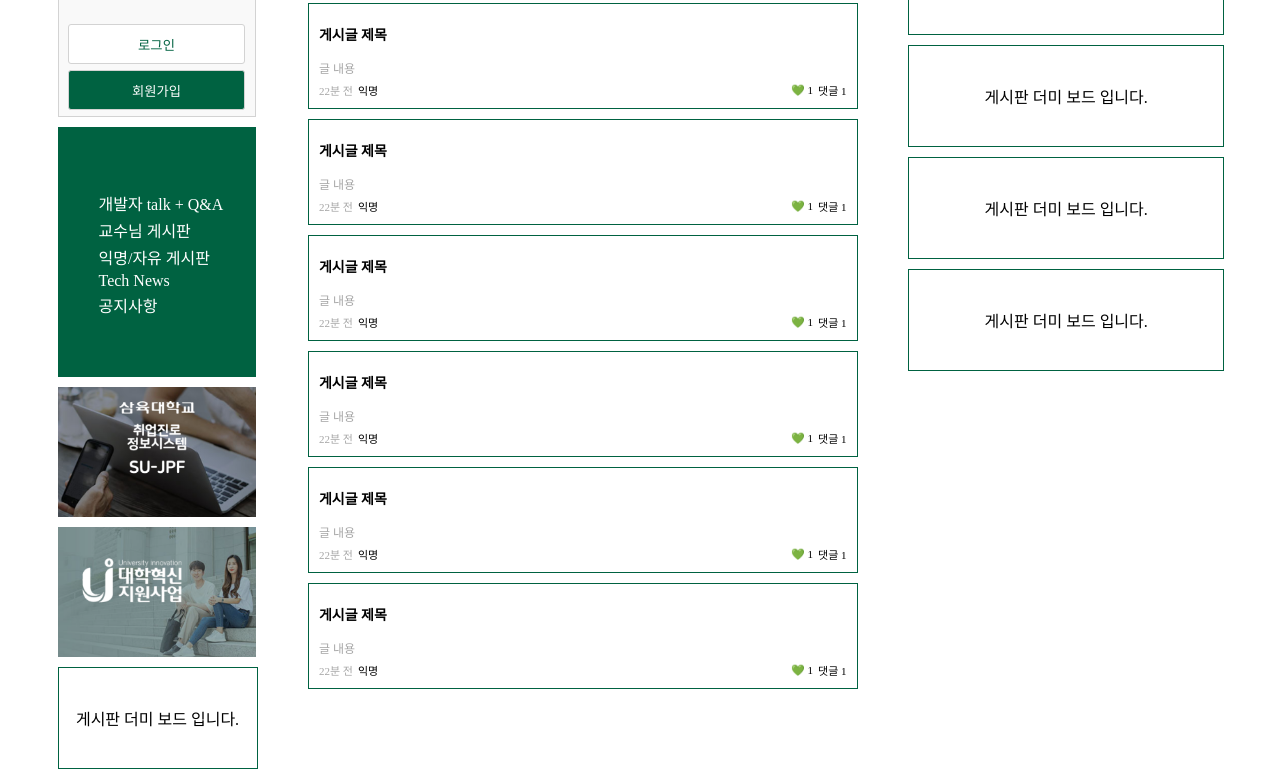
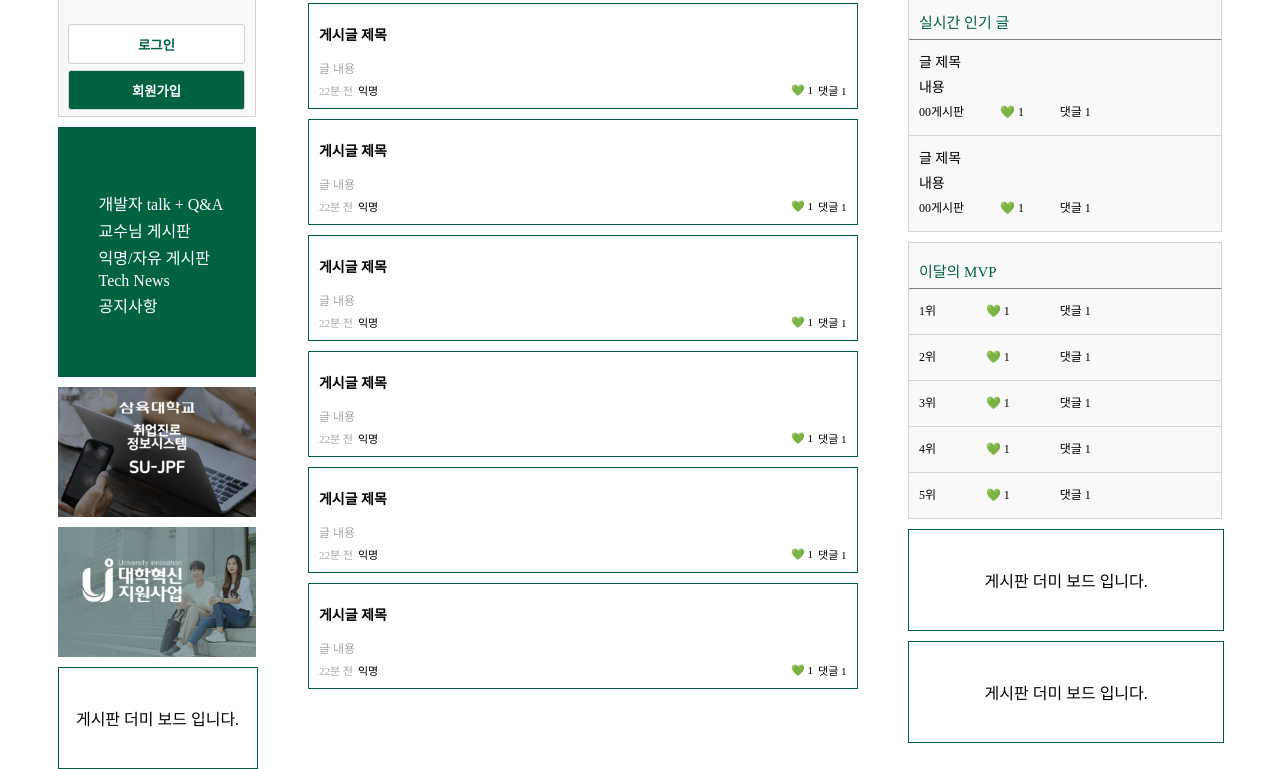
Before and after one commit to XM-Rus/SYDSC-Client, a plain HTML site: page board.html in a window 1280 px wide. Shown: the part 165-934 px from the top of the page. Drawn offline with Linux system fonts and the light colour scheme.

Commit message:
게시판 상세 오른쪽 배너 추가

```diff
--- a/board.html
+++ b/board.html
@@ -9,6 +9,7 @@
     <meta name="description" content="삼육대학교 학생들을 위한 개발자 커뮤니티 입니다" />
     <meta name="keywords" content="삼육대학교, 삼육대 컴공, 삼육대학교 컴퓨터공학과, 삼육대 개발자커뮤니티, 삼육대 지능정보," />
     <link rel="stylesheet" type="text/css" href="./board.css">
+    <link rel="stylesheet" type="text/css" href="./index.css">
 </head>
 
 <body>
@@ -53,7 +54,7 @@
                     <h1>개발자 talk talk</h1>
                 </div>
                 <div class="board-detail-list">
-                    <div class="mx-10" >
+                    <div class="mx-10">
                         <h2>게시글 제목</h2>
                         <p>글 내용</p>
                         <div>
@@ -69,7 +70,7 @@
                     </div>
                 </div>
                 <div class="board-detail-list">
-                    <div class="mx-10" >
+                    <div class="mx-10">
                         <h2>게시글 제목</h2>
                         <p>글 내용</p>
                         <div>
@@ -85,7 +86,7 @@
                     </div>
                 </div>
                 <div class="board-detail-list">
-                    <div class="mx-10" >
+                    <div class="mx-10">
                         <h2>게시글 제목</h2>
                         <p>글 내용</p>
                         <div>
@@ -101,7 +102,7 @@
                     </div>
                 </div>
                 <div class="board-detail-list">
-                    <div class="mx-10" >
+                    <div class="mx-10">
                         <h2>게시글 제목</h2>
                         <p>글 내용</p>
                         <div>
@@ -117,7 +118,7 @@
                     </div>
                 </div>
                 <div class="board-detail-list">
-                    <div class="mx-10" >
+                    <div class="mx-10">
                         <h2>게시글 제목</h2>
                         <p>글 내용</p>
                         <div>
@@ -133,7 +134,7 @@
                     </div>
                 </div>
                 <div class="board-detail-list">
-                    <div class="mx-10" >
+                    <div class="mx-10">
                         <h2>게시글 제목</h2>
                         <p>글 내용</p>
                         <div>
@@ -150,11 +151,71 @@
                 </div>
             </div>
             <div class="contents-board-right">
-                <div class="contents-dummy">
-                    게시판 더미 보드 입니다.
+                <div class="contents-board-right-search">
+                    <input placeholder="검색어를 입력하세요.">
+                    <button id="modal_open_btn" type="button" class="right-serach-btn">검색</button>
                 </div>
-                <div class="contents-dummy">
-                    게시판 더미 보드 입니다.
+                <div class="contents-right-wrap">
+                    <div>
+                        <dt><a>실시간 인기 글</a></dt>
+                        <dd><a>글 제목</a>
+                            <a>내용</a>
+                            <ul>
+                                <li>00게시판</li>
+                                <li>💚 1</li>
+                                <li>댓글 1</li>
+                            </ul>
+                        </dd>
+                        <dd><a>글 제목</a>
+                            <a>내용</a>
+                            <ul>
+                                <li>00게시판</li>
+                                <li>💚 1</li>
+                                <li>댓글 1</li>
+                            </ul>
+                        </dd>
+                    </div>
+                </div>
+                <div class="contents-right-wrap">
+                    <div>
+                        <dt><a>이달의 MVP</a></dt>
+                        <dd>
+                            <ul>
+                                <li>1위</li>
+                                <li>💚 1</li>
+                                <li>댓글 1</li>
+                            </ul>
+                        </dd>
+                        <dd>
+                            <ul>
+                                <li>2위</li>
+                                <li>💚 1</li>
+                                <li>댓글 1</li>
+                            </ul>
+                        </dd>
+                        <dd>
+                            <ul>
+                                <li>3위</li>
+                                <li>💚 1</li>
+                                <li>댓글 1</li>
+                            </ul>
+                        </dd>
+                        <dd>
+                            <ul>
+                                <li>4위</li>
+                                <li>💚 1</li>
+                                <li>댓글 1</li>
+                            </ul>
+                        </dd>
+                        <dd>
+                            <ul>
+                                <li>5위</li>
+                                <li>💚 1</li>
+                                <li>댓글 1</li>
+                            </ul>
+                        </dd>
+
+                    </div>
                 </div>
                 <div class="contents-dummy">
                     게시판 더미 보드 입니다.
@@ -165,6 +226,49 @@
             </div>
         </div>
     </div>
+    <div id="modal">
+
+        <div class="modal_content">
+            <div class="modal-content-board">
+                <h2>검색 결과</h2>
+                <div class="contents-right-wrap width-85">
+                    <div>
+                        <dd><a>글 제목</a>
+                            <a>내용</a>
+                            <ul>
+                                <li>00게시판</li>
+                                <li>💚 1</li>
+                                <li>댓글 1</li>
+                            </ul>
+                        </dd>
+                        <dd><a>글 제목</a>
+                            <a>내용</a>
+                            <ul>
+                                <li>00게시판</li>
+                                <li>💚 1</li>
+                                <li>댓글 1</li>
+                            </ul>
+                        </dd>
+                    </div>
+                </div>
+
+                <button type="button" id="modal_close_btn">창 닫기</button>
+            </div>
+        </div>
+
+        <div class="modal_layer"></div>
+    </div>
+    <script language="javascript">
+
+        document.getElementById("modal_open_btn").onclick = function () {
+            document.getElementById("modal").style.display = "block";
+        }
+
+        document.getElementById("modal_close_btn").onclick = function () {
+            document.getElementById("modal").style.display = "none";
+        }
+
+    </script>
 </body>
 
 </html>
```
Also changed, not shown: index.html (+1 -1 lines). Lines whose indentation alone changed are shown as unchanged.
